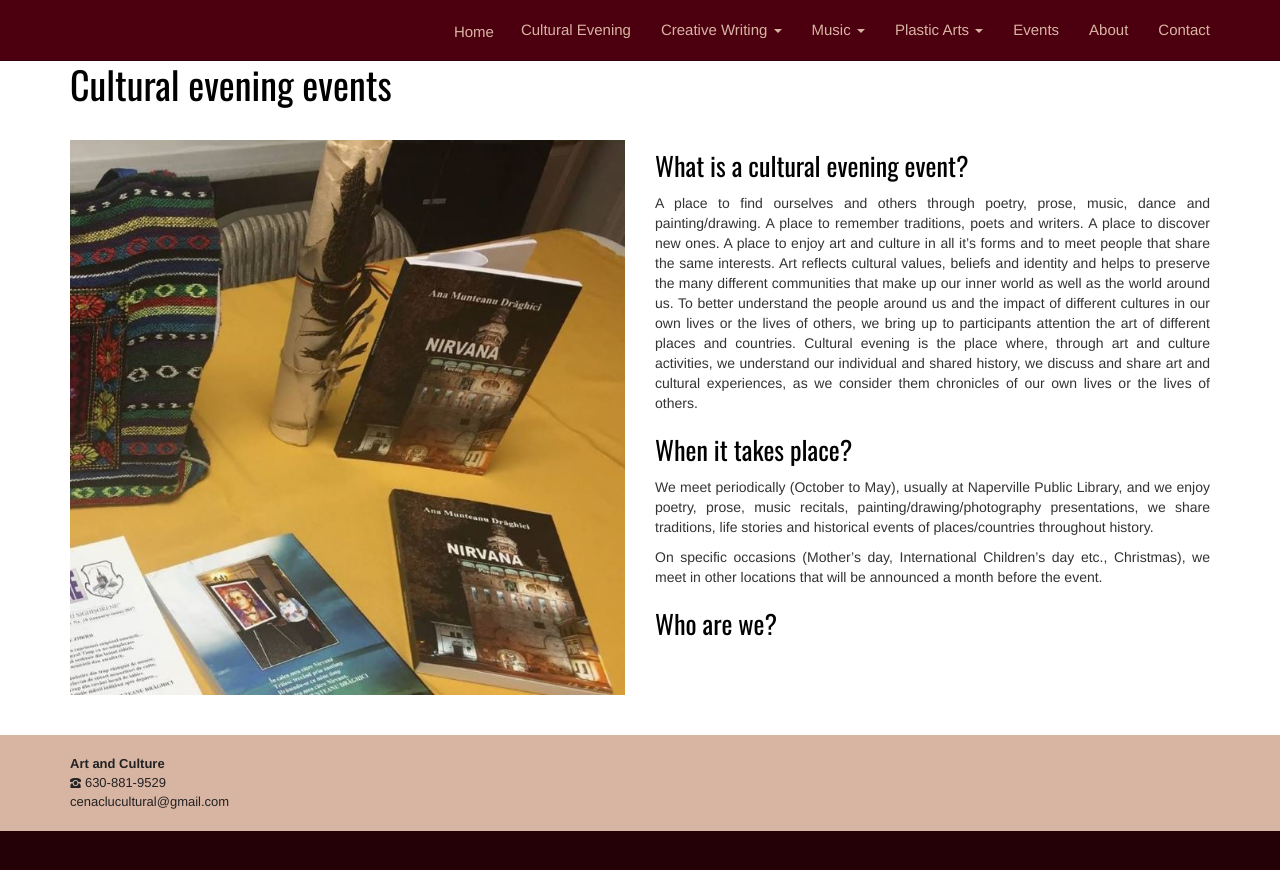
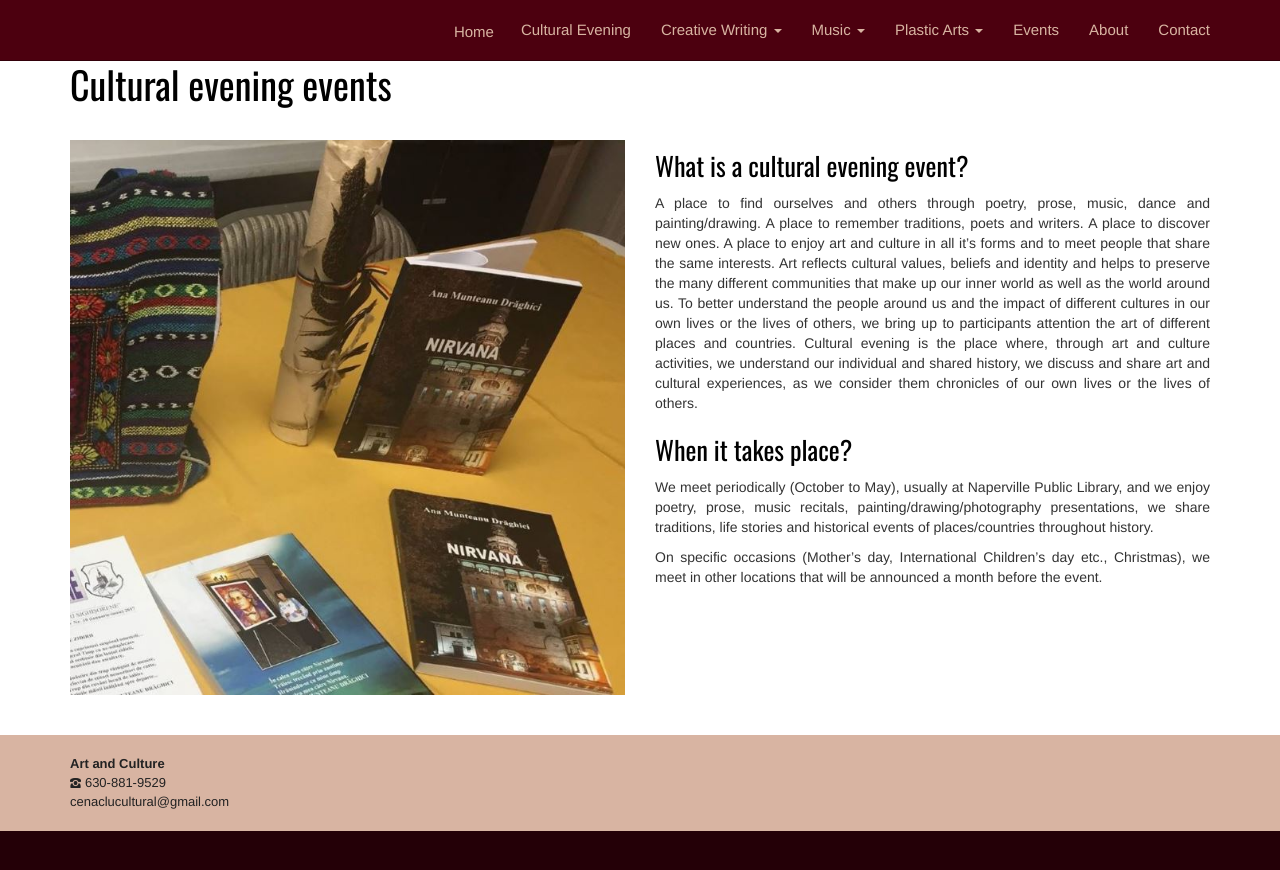
Before and after one commit to adrianth/culteve, a Jekyll site: the page built from en/cultural-evening.html, in a window 1280 px wide. Shown: the top 870 px of the page. Built offline with Jekyll 4.4.1, drawn with Linux system fonts in a browser that asks for light colours.

Commit message:
no ligia

```diff
--- a/en/cultural-evening.html
+++ b/en/cultural-evening.html
@@ -26,7 +26,7 @@ title: Cultural evening events
     </div>
 
         <div class="col-sm-6">
-            <h2>Who are we?</h2>
+            <h2></h2>
             <p class="justify">
         </div>
 
```
